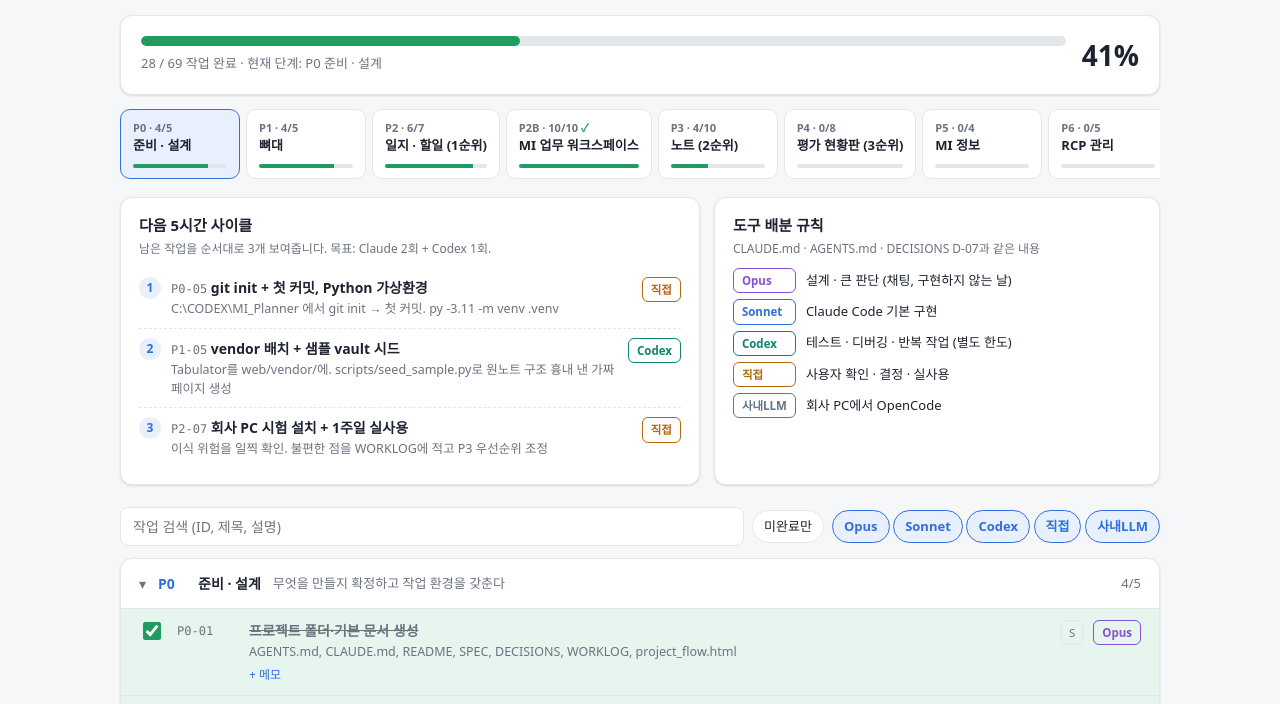
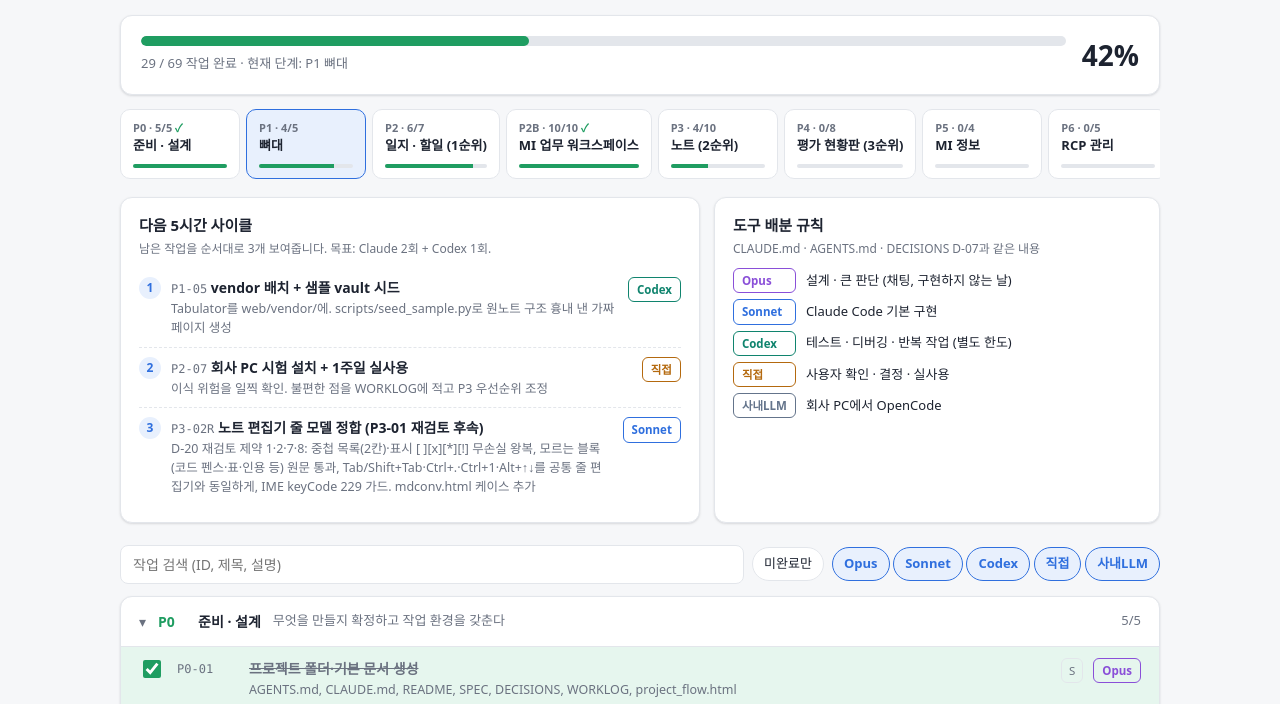
Before and after one commit to jaeyoonko1/MI_Planner, a plain HTML site: page project_flow.html in a window 1280 px wide. Shown: the part 88-792 px from the top of the page. Drawn offline with Linux system fonts and the light colour scheme.

Commit message:
[P0-05] Verify repository and virtual environment

```diff
--- a/project_flow.html
+++ b/project_flow.html
@@ -24,7 +24,7 @@ const FLOW = {
         desc: "pip·브라우저, 레시피 형식·FTP, DOI, 사내 LLM API, 원노트 이관, plan 링크, PPT 템플릿. 모르는 건 '나중'으로 둬도 됨 (P2 시작엔 Q-01만 필요)" },
       { id: "P0-04", title: "설계 확정 리뷰 → SPEC v1.0", tool: "Opus", size: "M", done: true,
         desc: "vault 폴더 형식, 일지 파일 형식, 데이터 모델을 Opus로 검토. GPT로 교차 검토 한 번" },
-      { id: "P0-05", title: "git init + 첫 커밋, Python 가상환경", tool: "직접", size: "S", done: false,
+      { id: "P0-05", title: "git init + 첫 커밋, Python 가상환경", tool: "직접", size: "S", done: true,
         desc: "C:\\CODEX\\MI_Planner 에서 git init → 첫 커밋. py -3.11 -m venv .venv" },
     ]},
     { id: "P1", name: "뼈대", goal: "run.bat으로 앱이 뜨고 페이지 트리가 보인다", tasks: [
```
Also changed, not shown: 1 other file.
